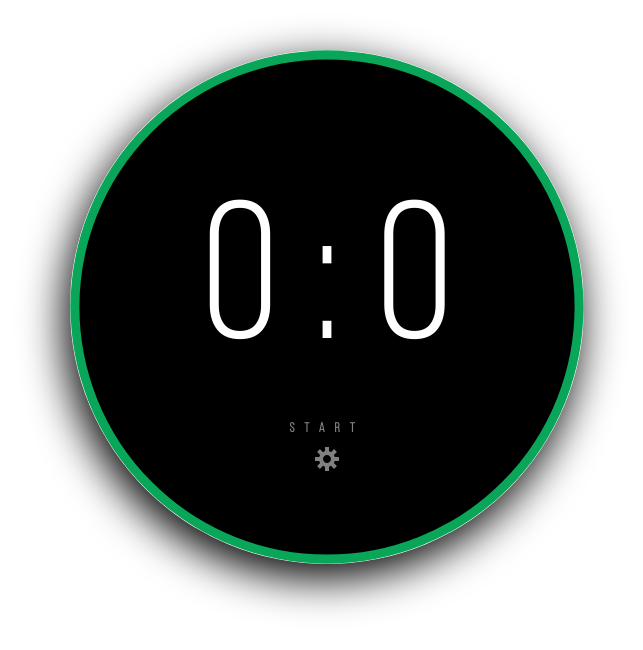
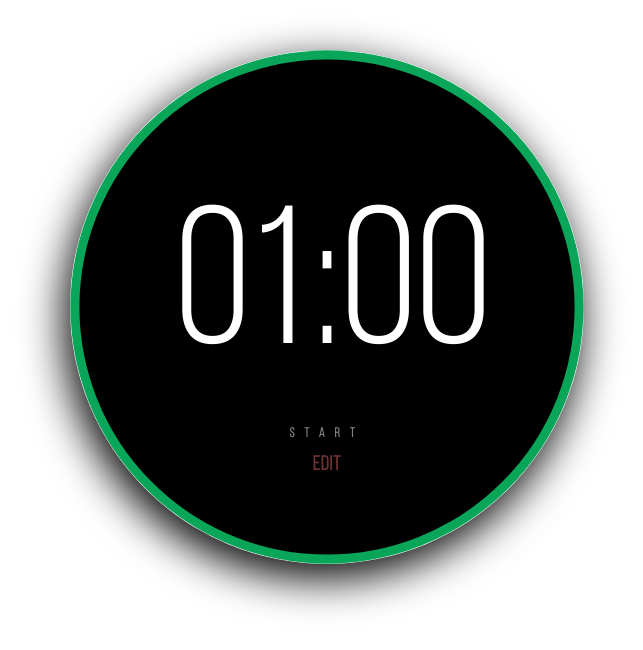
Before and after one commit to rmoongit/my-pet, a Vue app: page /timer in a window 1280 px wide. Both pictures are taken after a click on the button 640 px from the left and 462 px from the top of the page. Shown: the top 650 px of the page, without its empty margins (313-956 px from the left). Built offline with nearby package versions, Linux system fonts and the light colour scheme.

Commit message:
fix: изменяет отображение таймера и кнопок

```diff
--- a/src/Timer/Timer.vue
+++ b/src/Timer/Timer.vue
@@ -11,19 +11,23 @@
       <div class="time">
         <div class="time__block">
           <div class="time__minutes">
-            <TextInput :value="minutes" :disabled="disabled" />
+            <TextInput v-bind:value="displayMinutes" @input="updateDisplayMinutes" v-bind:disabled="disabled" />
           </div>
           <p class="time__colon">:</p>
           <div class="time__seconds">
-            <TextInput :value="seconds" :disabled="disabled" />
+            <TextInput v-bind:value="displaySeconds" @input="updateDisplaySeconds" v-bind:disabled="disabled" />
           </div>
         </div>
       </div>
 
-      <Button :text="text" :startTimer="startTimer" v-on:click="startTimer"></Button>
-      <Button>
-        <img :src="pathImg" width="32" height="32" alt="settings" />
-      </Button>
+      <Button v-bind:text="text" v-on:click="startTimer"></Button>
+
+      <Transition>
+        <Button key="1" v-if="!disabled" v-on:click="editTime">
+          <img v-bind:src="pathImg" width="32" height="32" alt="settings" />
+        </Button>
+        <Button key="2" v-else v-bind:disabled="disabled" v-on:click="editTime">edit</Button>
+      </Transition>
     </section>
   </Container>
 </template>
@@ -36,13 +40,13 @@ import Button from '../Timer/UI/Button.vue';
 export default {
   data() {
     return {
-      disabled: true,
       text: 'start',
       pathImg: '/public/Timer/images/gear.svg',
 
-      minutes: 0,
+      minutes: 1,
       seconds: 0,
       interval: null,
+      disabled: false,
     };
   },
 
@@ -58,41 +62,59 @@ export default {
         return;
       }
 
-      let totalSeconds = this.seconds / 60;
-      this.seconds = totalSeconds;
+      this.interval = setInterval(() => {
+        if (this.minutes === 0 && this.seconds === 0) {
+          clearInterval(interval);
+        }
 
-      this.interval = setInterval(() => {
         if (this.seconds <= 0) {
           this.minutes--;
           this.seconds = 59;
-
-          if (this.minutes < 10) {
-            this.minutes = this.displayMinutes;
-          }
-        }
-
-        if (this.seconds < 10) {
-          this.seconds = this.displaySeconds;
         }
 
         this.seconds--;
       }, 300);
     },
+
+    editTime() {
+      this.disabled = !this.disabled;
+    },
+
+    updateDisplaySeconds(event) {
+      this.seconds = event.target.value;
+    },
+
+    updateDisplayMinutes(event) {
+      this.minutes = event.target.value;
+    },
   },
 
   computed: {
-    displayMinutes() {
-      return this.minutes.toString().padStart(2, 0);
+    displaySeconds: function () {
+      return this.seconds.toString().padStart(2, 0);
     },
 
-    displaySeconds() {
-      return this.seconds.toString().padStart(2, 0);
+    displayMinutes: function () {
+      return this.minutes.toString().padStart(2, 0);
     },
   },
 };
 </script>
 
 <style scoped>
+/*
+  Enter and leave animations can use different
+  durations and timing functions.
+*/
+.v-enter-active,
+.v-leave-active {
+  transition: opacity 0.5s ease;
+}
+
+.v-enter-from,
+.v-leave-to {
+  opacity: 0;
+}
 .timer {
   position: relative;
   margin: 0 auto;
--- a/src/Timer/UI/Button.vue
+++ b/src/Timer/UI/Button.vue
@@ -1,5 +1,5 @@
 <template>
-  <button type="button" :text="text">
+  <button :class="{active: disabled}" type="button" :text="text">
     <slot>{{ text }}</slot>
   </button>
 </template>
@@ -9,6 +9,10 @@ export default {
   props: {
     text: {
       type: [String, Object],
+    },
+
+    disabled: {
+      type: Boolean,
     },
   },
 };
@@ -30,4 +34,10 @@ button {
 
   font-family: 'bebas', Arial, sans-serif;
 }
+
+button.active {
+  color: var(--red);
+  font-size: 20px;
+  letter-spacing: 1px;
+}
 </style>
--- a/src/Timer/UI/TextInput.vue
+++ b/src/Timer/UI/TextInput.vue
@@ -1,5 +1,5 @@
 <template>
-  <input type="text" :value="value" :disabled="disabled" />
+  <input type="text" :value="value" :disabled="!disabled" maxlength="2" />
 </template>
 
 <script>
@@ -12,7 +12,6 @@ export default {
 
     disabled: {
       type: Boolean,
-      default: true,
     },
   },
 };
--- a/src/assets/reboot.css
+++ b/src/assets/reboot.css
@@ -63,3 +63,9 @@ input:matches(
     cursor: not-allowed;
   }
 }
+
+input::-webkit-outer-spin-button,
+input::-webkit-inner-spin-button {
+    -webkit-appearance: none;
+    margin: 0;
+}
--- a/src/assets/variables.css
+++ b/src/assets/variables.css
@@ -3,4 +3,5 @@
 	--black: #000;
 
 	--circle-green: #09a65a;
+	--red: #e06666;
 }
```
Also changed, not shown: src/assets/main.css (line endings or trailing spaces).
